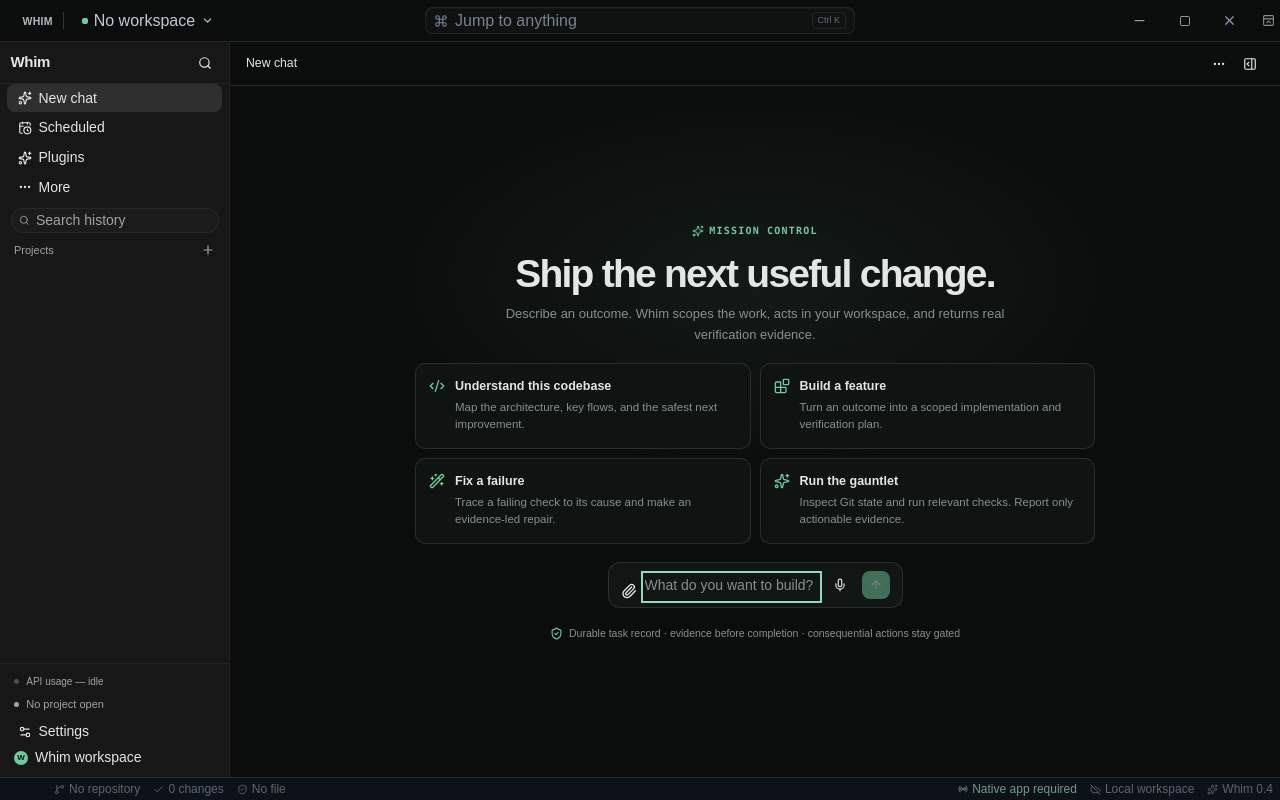
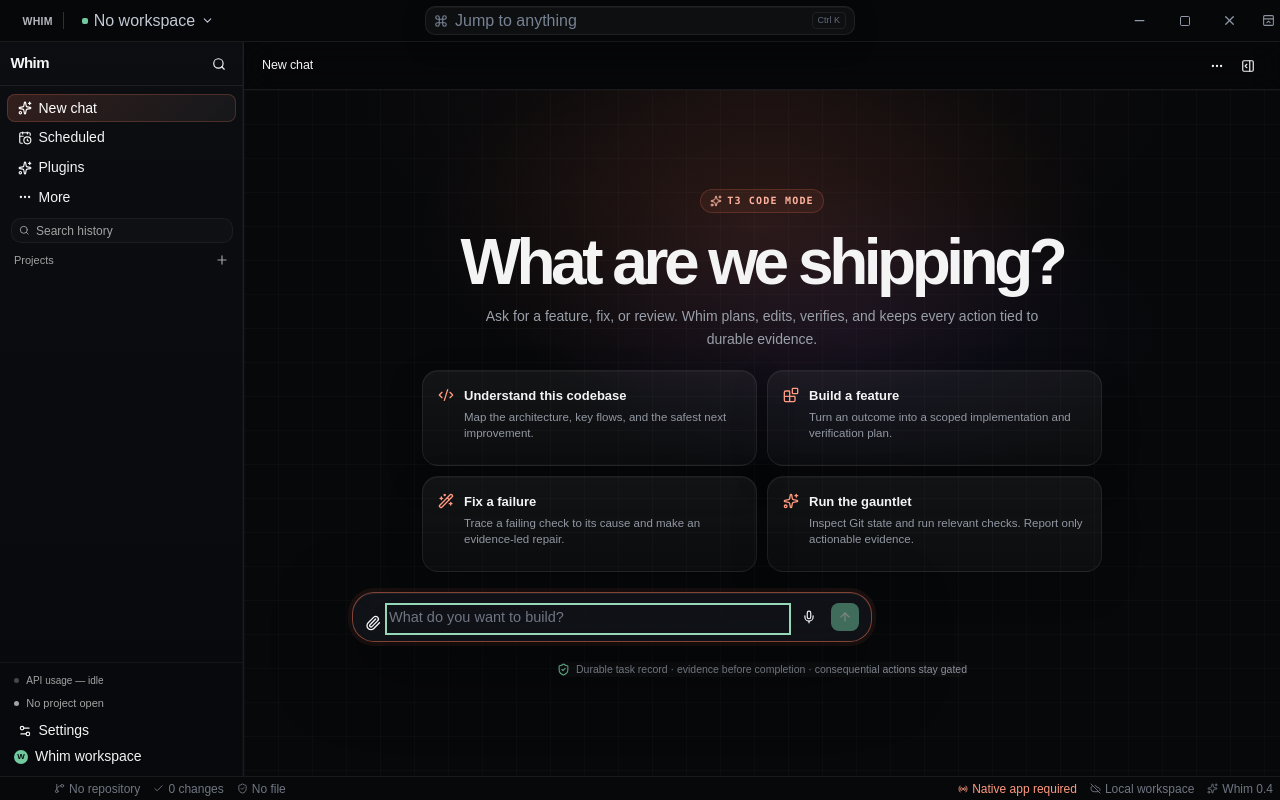
Before and after one commit to ZachDreamZ/whim-ide, a React (Vite) app: page / in a window 1280 px wide. Built offline with nearby package versions, Linux system fonts and the light colour scheme.

Commit message:
Refresh chat shell with T3 Code-inspired UI
Co-authored-by: arena-agent <297053741+arena-agent@users.noreply.github.com>

```diff
--- a/src/components/EmptyChatState.tsx
+++ b/src/components/EmptyChatState.tsx
@@ -73,10 +73,10 @@
   return (
     <div className="empty-chat-state">
       <div className="empty-chat-welcome">
-        <span className="empty-chat-eyebrow"><Sparkles size={12} /> Mission control</span>
-        <h2 className="empty-chat-title">Ship the next useful change.</h2>
+        <span className="empty-chat-eyebrow"><Sparkles size={12} /> T3 Code mode</span>
+        <h2 className="empty-chat-title">What are we shipping?</h2>
         <p className="empty-chat-subtitle">
-          Describe an outcome. Whim scopes the work, acts in your workspace, and returns real verification evidence.
+          Ask for a feature, fix, or review. Whim plans, edits, verifies, and keeps every action tied to durable evidence.
         </p>
       </div>
 
--- a/src/index.css
+++ b/src/index.css
@@ -936,3 +936,322 @@
   .empty-chat-suggestions { grid-template-columns: 1fr; }
   .empty-chat-guardrail { text-align: center; }
 }
+
+/* ─── T3 Code-inspired visual pass: compact IDE shell + focused chat canvas ─── */
+:root,
+.dark {
+  --background: #07080a;
+  --foreground: #f4f4f5;
+  --card: #0d0f13;
+  --card-foreground: #f4f4f5;
+  --popover: #111318;
+  --popover-foreground: #f4f4f5;
+  --primary: #ff7a59;
+  --primary-foreground: #170b07;
+  --secondary: #12151b;
+  --secondary-foreground: #e8e8ec;
+  --muted: #101217;
+  --muted-foreground: #8b919d;
+  --accent: #181b22;
+  --accent-foreground: #f4f4f5;
+  --border: rgba(255, 255, 255, 0.08);
+  --input: rgba(255, 255, 255, 0.11);
+  --ring: #ff9a7f;
+  --t3-panel: rgba(13, 15, 19, 0.92);
+  --t3-panel-raised: rgba(18, 21, 27, 0.94);
+  --t3-line: rgba(255, 255, 255, 0.075);
+  --t3-line-strong: rgba(255, 255, 255, 0.14);
+  --t3-glow: rgba(255, 122, 89, 0.16);
+}
+
+body {
+  background:
+    radial-gradient(900px 520px at 70% -18%, rgba(255, 122, 89, 0.09), transparent 58%),
+    radial-gradient(680px 460px at 9% 10%, rgba(125, 92, 255, 0.08), transparent 56%),
+    var(--background);
+}
+
+.titlebar {
+  height: 42px;
+  background: rgba(7, 8, 10, 0.82) !important;
+  border-bottom-color: var(--t3-line) !important;
+  backdrop-filter: blur(18px) saturate(1.18) !important;
+}
+
+.brand-mark,
+.user-orb {
+  background: linear-gradient(135deg, #ff9f87, #ff6740) !important;
+  color: #160805 !important;
+  border: 0 !important;
+  box-shadow: 0 8px 24px rgba(255, 122, 89, 0.24), inset 0 1px rgba(255,255,255,.35) !important;
+}
+
+.brand-wordmark small { color: rgba(255,255,255,.32); }
+.command-trigger {
+  height: 29px;
+  max-width: 460px;
+  background: rgba(255, 255, 255, 0.035) !important;
+  border-color: var(--t3-line) !important;
+  border-radius: 10px !important;
+  box-shadow: inset 0 1px rgba(255,255,255,.04), 0 8px 26px rgba(0,0,0,.22) !important;
+}
+.command-trigger:hover { border-color: rgba(255, 122, 89, .34) !important; }
+.model-pill { border-radius: 9px !important; background: rgba(255,255,255,.035) !important; }
+
+.app-body,
+.build-workspace,
+.workbench,
+.chat-column {
+  background: transparent !important;
+}
+
+.app-shell {
+  grid-template-columns: 244px minmax(0, 1fr);
+  gap: 0;
+  background: transparent;
+}
+.app-shell[data-inspector-open="true"] { grid-template-columns: 244px minmax(0, 1fr) 304px; }
+
+aside[aria-label="Whim sidebar"] {
+  width: 244px !important;
+  border-right: 1px solid var(--t3-line) !important;
+  background: linear-gradient(180deg, rgba(12,14,18,.96), rgba(8,9,12,.96)) !important;
+  box-shadow: inset -1px 0 rgba(255,255,255,.025);
+}
+aside[aria-label="Whim sidebar"] > div:first-child {
+  height: 44px;
+  border-bottom-color: var(--t3-line) !important;
+}
+aside[aria-label="Whim sidebar"] strong.font-heading {
+  letter-spacing: -0.04em;
+}
+aside[aria-label="Whim sidebar"] nav {
+  padding-top: 8px;
+}
+aside[aria-label="Whim sidebar"] button,
+.conversation-header button,
+.context-inspector button {
+  transition: background .14s ease, color .14s ease, border-color .14s ease, transform .14s ease;
+}
+aside[aria-label="Whim sidebar"] button:hover {
+  background: rgba(255,255,255,.055) !important;
+}
+aside[aria-label="Whim sidebar"] button[class*="bg-[#2f2f2f]"] {
+  background: linear-gradient(135deg, rgba(255,122,89,.16), rgba(255,255,255,.045)) !important;
+  color: #fff !important;
+  box-shadow: inset 0 0 0 1px rgba(255,122,89,.22);
+}
+#whim-sidebar-search {
+  font-size: 12px;
+}
+aside[aria-label="Whim sidebar"] .rounded-lg {
+  border-radius: 10px;
+}
+
+.conversation-header {
+  height: 48px;
+  padding: 0 18px;
+  background: rgba(7, 8, 10, 0.72) !important;
+  border-bottom-color: var(--t3-line) !important;
+  backdrop-filter: blur(18px) saturate(1.15);
+}
+.conversation-header .text-sm {
+  font-size: 12.5px;
+  letter-spacing: -0.01em;
+}
+.conversation-header-project {
+  width: 26px;
+  height: 26px;
+  justify-content: center;
+  border: 1px solid var(--t3-line);
+  border-radius: 8px;
+  color: var(--primary);
+  background: rgba(255,122,89,.07);
+}
+.conversation-header-menu {
+  border-color: var(--t3-line-strong);
+  background: rgba(15, 17, 22, 0.98);
+  box-shadow: 0 20px 50px rgba(0,0,0,.5);
+}
+
+.agent-conversation {
+  background:
+    linear-gradient(rgba(255,255,255,.018) 1px, transparent 1px),
+    linear-gradient(90deg, rgba(255,255,255,.018) 1px, transparent 1px),
+    radial-gradient(700px 360px at 50% 0%, rgba(255,122,89,.055), transparent 60%);
+  background-size: 34px 34px, 34px 34px, auto;
+}
+.agent-conversation-scroll { padding-block: 26px 120px; }
+.agent-conversation-content {
+  max-width: 880px;
+  padding-inline: clamp(18px, 4vw, 42px);
+}
+.conversation-message { margin-bottom: 22px; }
+.conversation-message--assistant .message-text {
+  color: #d7d9df;
+}
+.conversation-message--user .message-text {
+  max-width: min(74%, 620px);
+  padding: 11px 14px;
+  border: 1px solid rgba(255,122,89,.24);
+  border-radius: 17px 17px 5px 17px;
+  background: linear-gradient(135deg, rgba(255,122,89,.16), rgba(255,255,255,.045));
+  box-shadow: 0 10px 30px rgba(0,0,0,.22);
+}
+.message-text .an-markdown p,
+.message-text p { color: #d4d7de; }
+.message-text .an-markdown code,
+.message-text code {
+  border: 1px solid var(--t3-line);
+  border-radius: 6px;
+  background: rgba(255,255,255,.055);
+}
+
+.timeline-event,
+.file-change-card,
+.inspector-card {
+  border-color: var(--t3-line) !important;
+  border-radius: 12px !important;
+  background: rgba(13, 15, 19, 0.78) !important;
+  box-shadow: inset 0 1px rgba(255,255,255,.025);
+}
+.timeline-event-header { min-height: 38px; }
+.timeline-event-view-details {
+  border-color: var(--t3-line);
+  background: rgba(255,255,255,.035);
+}
+.timeline-event--running .timeline-event-icon,
+.timeline-event--succeeded .timeline-event-icon { color: var(--primary); }
+
+.empty-chat-state {
+  justify-content: center;
+  gap: 20px;
+  background:
+    radial-gradient(480px 250px at 50% 20%, rgba(255,122,89,.12), transparent 72%),
+    radial-gradient(460px 220px at 58% 35%, rgba(125,92,255,.08), transparent 70%);
+}
+.empty-chat-welcome { max-width: 720px; }
+.empty-chat-eyebrow {
+  padding: 5px 9px;
+  border: 1px solid rgba(255,122,89,.2);
+  border-radius: 999px;
+  color: #ffb39f;
+  background: rgba(255,122,89,.07);
+}
+.empty-chat-title {
+  margin-top: 16px;
+  font-family: "Geist Variable", var(--font-heading);
+  font-size: clamp(34px, 5.2vw, 64px);
+  font-weight: 640;
+  letter-spacing: -0.07em;
+}
+.empty-chat-subtitle {
+  max-width: 600px;
+  font-size: 14px;
+  color: #9aa0aa;
+}
+.empty-chat-suggestions {
+  max-width: 760px;
+  gap: 10px;
+}
+.empty-chat-suggestion-card {
+  min-height: 96px;
+  padding: 15px;
+  border-radius: 16px;
+  border-color: var(--t3-line);
+  background: linear-gradient(180deg, rgba(255,255,255,.052), rgba(255,255,255,.022));
+  box-shadow: inset 0 1px rgba(255,255,255,.035), 0 14px 38px rgba(0,0,0,.18);
+}
+.empty-chat-suggestion-card:hover {
+  border-color: rgba(255,122,89,.34);
+  background: linear-gradient(180deg, rgba(255,122,89,.12), rgba(255,255,255,.035));
+  transform: translateY(-2px);
+}
+.empty-chat-suggestion-icon { color: #ff9a7f; }
+.empty-chat-suggestion-copy strong { font-size: 13px; }
+.empty-chat-suggestion-copy span { color: #9298a3; }
+.empty-chat-guardrail,
+.empty-chat-project-context {
+  border-color: var(--t3-line);
+  background: rgba(255,255,255,.025);
+  border-radius: 999px;
+}
+
+.message-composer {
+  padding: 14px 18px 18px;
+  border-top: 0;
+  background: linear-gradient(180deg, transparent, rgba(7,8,10,.86) 34%, rgba(7,8,10,.96));
+}
+.message-composer-inner {
+  max-width: 820px;
+  padding: 10px 12px;
+  border-radius: 22px;
+  border-color: rgba(255,255,255,.13);
+  background: rgba(18, 20, 26, 0.88);
+  box-shadow: 0 22px 70px rgba(0,0,0,.46), inset 0 1px rgba(255,255,255,.05);
+  backdrop-filter: blur(22px) saturate(1.12);
+}
+.message-composer-inner:focus-within {
+  border-color: rgba(255,122,89,.48);
+  box-shadow: 0 24px 75px rgba(0,0,0,.5), 0 0 0 4px rgba(255,122,89,.08), inset 0 1px rgba(255,255,255,.06);
+}
+.composer-textarea {
+  font-size: 14.5px;
+  color: #f2f3f5;
+}
+.composer-textarea::placeholder { color: #6f7682; }
+.composer-send-button:not(:disabled) {
+  background: linear-gradient(135deg, #ff9b7f, #ff704d) !important;
+  color: #160805 !important;
+  box-shadow: 0 8px 22px rgba(255,122,89,.3);
+}
+.composer-attach-button:hover,
+.composer-stop-button:hover,
+.composer-retry-button:hover {
+  background: rgba(255,255,255,.07) !important;
+}
+.composer-attachments { max-width: 820px; }
+.composer-attachment {
+  border-color: var(--t3-line);
+  border-radius: 999px;
+  background: rgba(255,255,255,.04);
+}
+.empty-chat-composer-wrap {
+  width: min(100%, 820px);
+}
+.empty-chat-composer-wrap .message-composer-inner {
+  max-width: 820px;
+}
+
+.context-inspector {
+  width: 304px;
+  padding: 12px;
+  border-left-color: var(--t3-line);
+  background: rgba(9, 10, 13, .95);
+}
+.inspector-card-header { border-bottom-color: var(--t3-line); }
+
+.statusbar {
+  height: 24px;
+  border-top-color: var(--t3-line) !important;
+  background: rgba(7, 8, 10, .92) !important;
+  color: #6f7682;
+}
+.statusbar .native-status { color: #ff9a7f; }
+
+.toast {
+  border-color: rgba(255,122,89,.22);
+  border-radius: 14px;
+  background: rgba(18, 20, 26, .96);
+  box-shadow: 0 18px 54px rgba(0,0,0,.48);
+}
+.toast > span { background: var(--primary); color: var(--primary-foreground); }
+
+@media (max-width: 960px) {
+  .app-shell,
+  .app-shell[data-inspector-open="true"] { grid-template-columns: minmax(0, 1fr); }
+  aside[aria-label="Whim sidebar"] { display: none !important; }
+  .context-inspector { display: none; }
+  .empty-chat-suggestions { grid-template-columns: 1fr; }
+  .conversation-message--user .message-text { max-width: 88%; }
+}
--- a/vite.config.ts
+++ b/vite.config.ts
@@ -30,6 +30,9 @@
     port: 1420,
     strictPort: true,
     host: host || false,
+    // Arena previews arrive through a generated e2b.app host; allow dev-only
+    // preview hosts while native/Tauri builds remain unaffected.
+    allowedHosts: host ? true : undefined,
     hmr: host
       ? {
           protocol: "ws",
```
